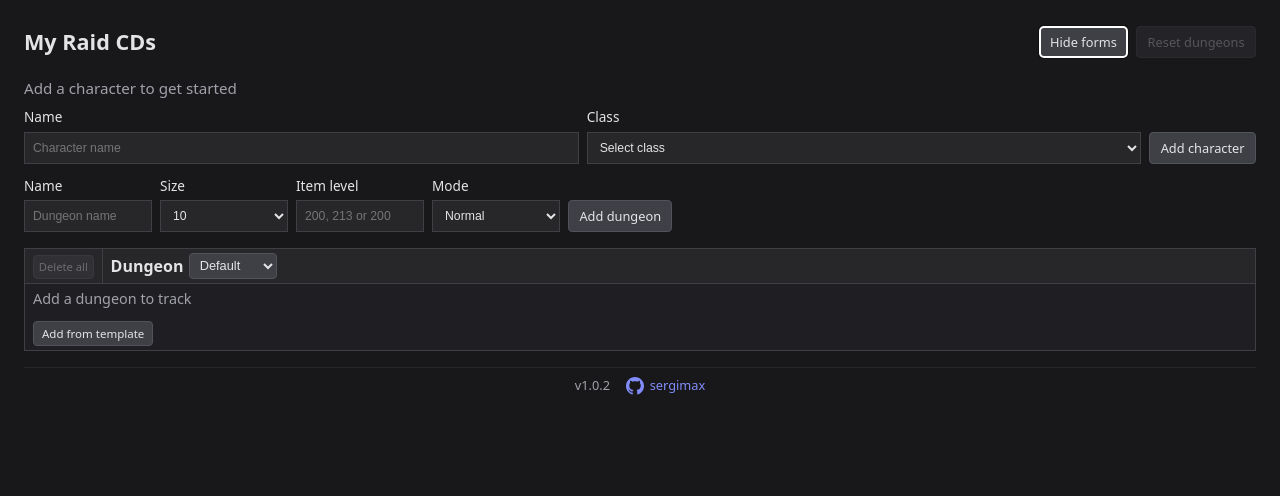
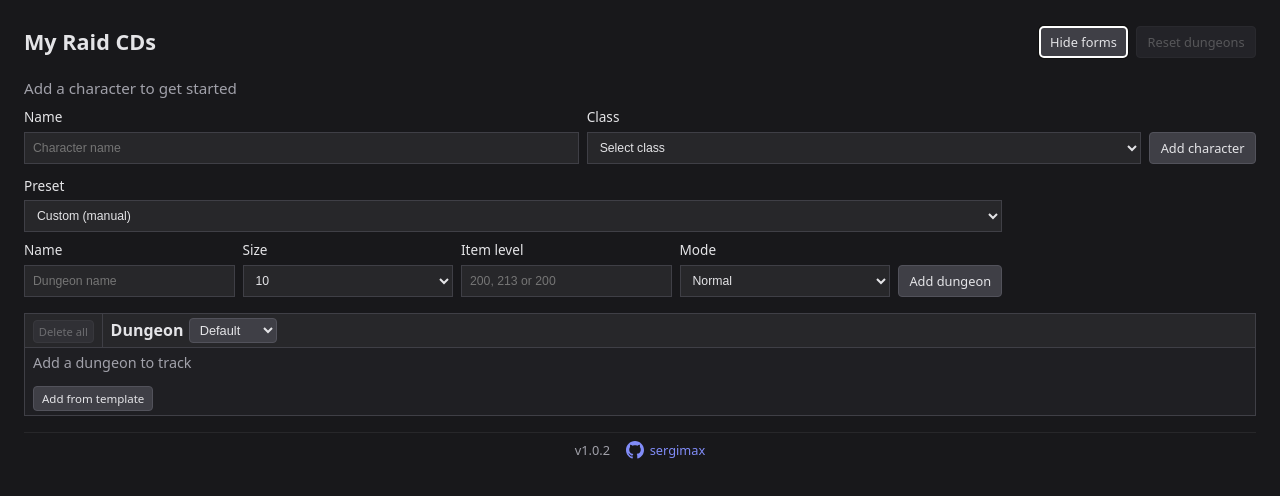
Before and after one commit to sergimax/my-raid-cds, a React (Vite) app: page / in a window 1280 px wide. Both pictures are taken after a click on the button "Add new". Shown: the top 496 px of the page. Built offline with nearby package versions, Linux system fonts and the light colour scheme.

Commit message:
feat(dungeon-form): add preset selection for dungeon configuration and improve form handling

```diff
--- a/src/components/dungeon-form/index.tsx
+++ b/src/components/dungeon-form/index.tsx
@@ -1,14 +1,44 @@
-import { useId } from "react";
-import { DungeonMode, DungeonSizes, type DungeonRecord } from "../../types/dungeons.ts";
+import { useId, useRef, useState } from "react";
+import { DungeonList } from "../../data/dungeons.ts";
+import { DungeonMode, DungeonSizes, type Dungeon, type DungeonRecord } from "../../types/dungeons.ts";
 import type { DungeonFormProps } from "./types";
 import "./styles.css";
 
+function formatPresetLabel(d: Dungeon): string {
+  const ilvl = d.itemLevel.join("/");
+  return `${d.name} · ${d.size} · ${d.mode} · ${ilvl}`;
+}
+
+function applyDungeonToForm(form: HTMLFormElement, d: Dungeon): void {
+  const nameInput = form.elements.namedItem("dungeonName") as HTMLInputElement | null;
+  const sizeSelect = form.elements.namedItem("dungeonSize") as HTMLSelectElement | null;
+  const itemLevelInput = form.elements.namedItem("itemLevel") as HTMLInputElement | null;
+  const modeSelect = form.elements.namedItem("dungeonMode") as HTMLSelectElement | null;
+  if (nameInput) nameInput.value = d.name;
+  if (sizeSelect) sizeSelect.value = String(d.size);
+  if (itemLevelInput) itemLevelInput.value = d.itemLevel.join(", ");
+  if (modeSelect) modeSelect.value = d.mode;
+}
+
 export function DungeonForm({ onSubmit }: DungeonFormProps) {
   const id = useId();
+  const formRef = useRef<HTMLFormElement>(null);
+  const [presetIndex, setPresetIndex] = useState("");
+  const presetId = `${id}-preset`;
   const nameId = `${id}-name`;
   const sizeId = `${id}-size`;
   const itemLevelId = `${id}-item-level`;
   const modeId = `${id}-mode`;
+
+  const handlePresetChange = (e: React.ChangeEvent<HTMLSelectElement>) => {
+    const indexStr = e.target.value;
+    setPresetIndex(indexStr);
+    if (indexStr === "" || !formRef.current) return;
+    const idx = Number(indexStr);
+    const d = DungeonList[idx];
+    if (!d) return;
+    applyDungeonToForm(formRef.current, d);
+  };
 
   const handleSubmit = (e: React.FormEvent<HTMLFormElement>) => {
     e.preventDefault();
@@ -28,10 +58,27 @@ export function DungeonForm({ onSubmit }: DungeonFormProps) {
 
     onSubmit({ name, size, itemLevel, mode });
     form.reset();
+    setPresetIndex("");
   };
 
   return (
-    <form className="dungeon-form" onSubmit={handleSubmit}>
+    <form ref={formRef} className="dungeon-form" onSubmit={handleSubmit}>
+      <label className="dungeon-form-preset-label" htmlFor={presetId}>
+        Preset
+        <select
+          id={presetId}
+          name="presetIndex"
+          value={presetIndex}
+          onChange={handlePresetChange}
+        >
+          <option value="">Custom (manual)</option>
+          {DungeonList.map((d, i) => (
+            <option key={i} value={String(i)}>
+              {formatPresetLabel(d)}
+            </option>
+          ))}
+        </select>
+      </label>
       <label htmlFor={nameId}>
         Name
         <input
--- a/src/components/dungeon-form/styles.css
+++ b/src/components/dungeon-form/styles.css
@@ -13,6 +13,11 @@
   font-weight: 500;
   flex: 1 1 100px;
   min-width: 0;
+}
+
+.dungeon-form .dungeon-form-preset-label {
+  flex: 1 1 100%;
+  min-width: min(100%, 280px);
 }
 
 .dungeon-form input,
```
